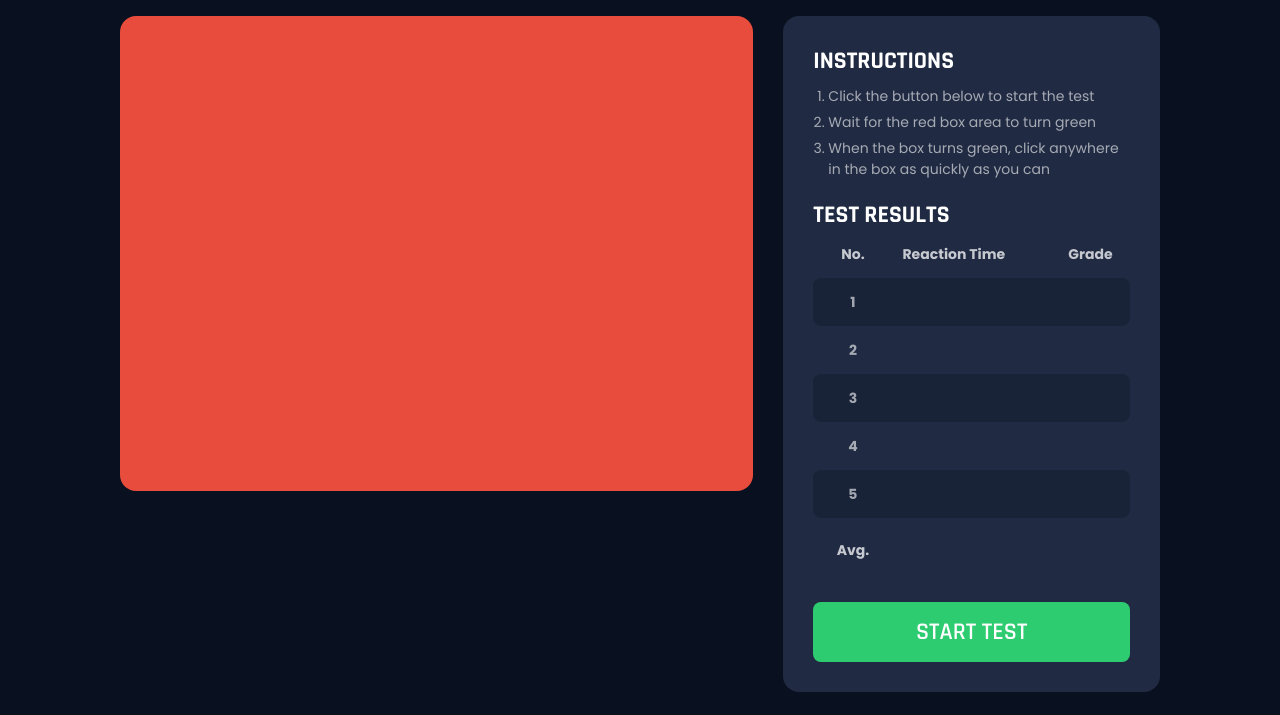
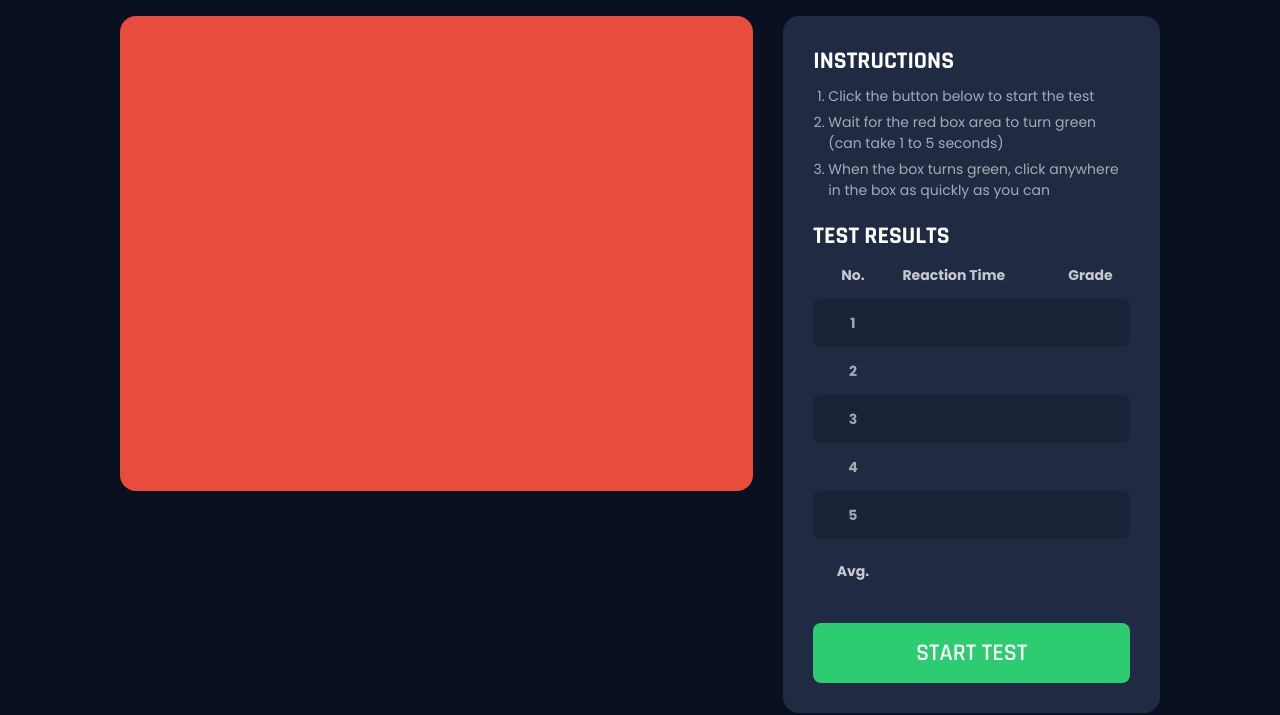
Before and after one commit to abubakrmuhammad/reactionz, a plain HTML site: page index.html in a window 1280 px wide. Shown: the part 104-819 px from the top of the page. Drawn offline with Linux system fonts and the light colour scheme.

Commit message:
a bit better instructions

```diff
--- a/index.html
+++ b/index.html
@@ -31,7 +31,9 @@
             <h2 class="meta-title">Instructions</h2>
             <ol class="instructions__list">
               <li>Click the button below to start the test</li>
-              <li>Wait for the red box area to turn green</li>
+              <li>
+                Wait for the red box area to turn green (can take 1 to 5 seconds)
+              </li>
               <li>
                 When the box turns green, click anywhere in the box as quickly as
                 you can
```
